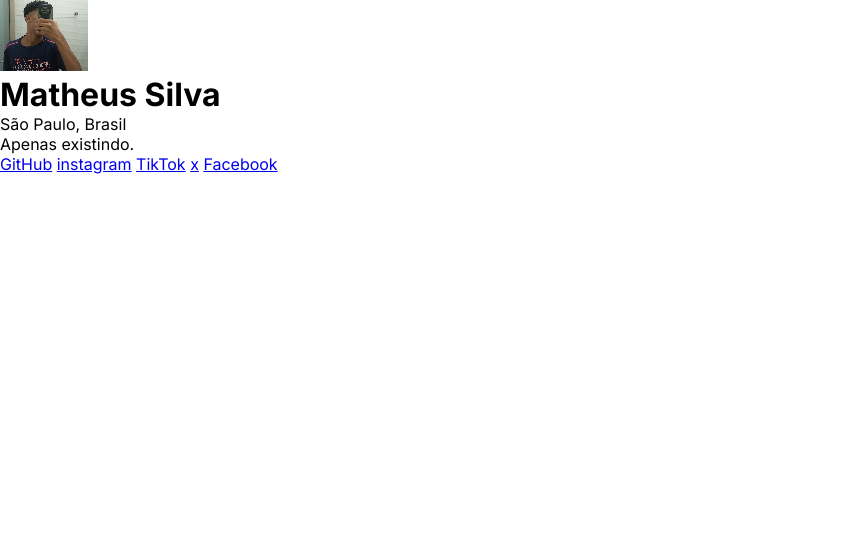
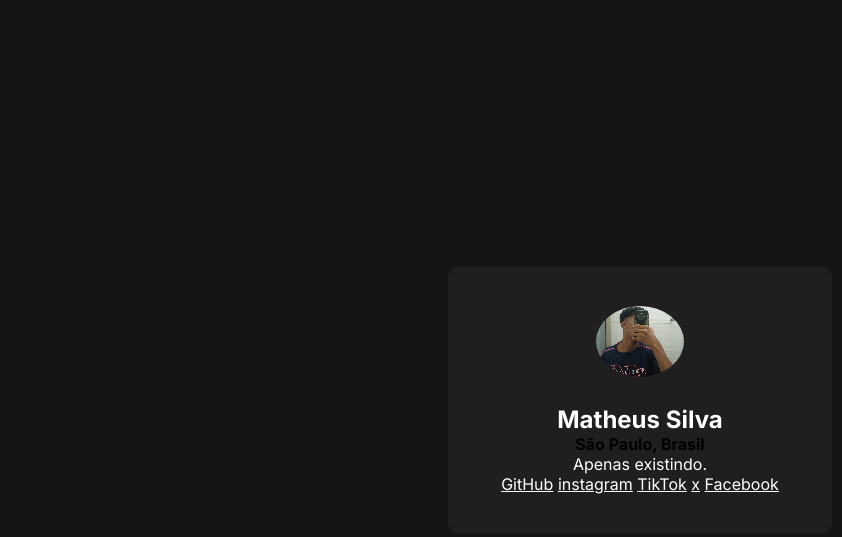
Before and after one commit to Matheuseas23/Meus-links, a plain HTML site: page Index.Html in a window 1280 px wide. Shown: the whole page, without its empty margins (0-842 px from the left). Drawn offline with Linux system fonts and the light colour scheme.

Commit message:
continuação do desenvolvimento do CSS e alteração de um parágrafo do HTML para strong

```diff
--- a/Index.Html
+++ b/Index.Html
@@ -13,7 +13,7 @@
     <div>
         <img src="./Matheus88x88.jpg" alt="imagem do criador da pagina de links, Matheus Silva">
         <h1>Matheus Silva</h1>
-        <p>São Paulo, Brasil</p>
+        <strong>São Paulo, Brasil</strong>
 
         <p>Apenas existindo.</p>
 
--- a/style.css
+++ b/style.css
@@ -4,3 +4,33 @@
     box-sizing: border-box;
     font-family: "Inter", sans-serif;
 }
+
+body {
+    background-color: #141414;
+    height: 100vh;
+    display: flex;
+    justify-content: center;
+    align-items: center;
+}
+
+div {
+background-color: #1f1f1f;
+width: 384px;
+padding: 40px;
+text-align: center;
+border-radius: 12px;
+ }
+ h1, p, a {
+    color: #FFFF
+ }
+
+div img {
+    border-radius: 50%;
+    margin-bottom: 24px;
+}
+
+div h1{
+    font-size: 24px;
+    line-height: 36px
+    font-weight: 600;
+}
```
